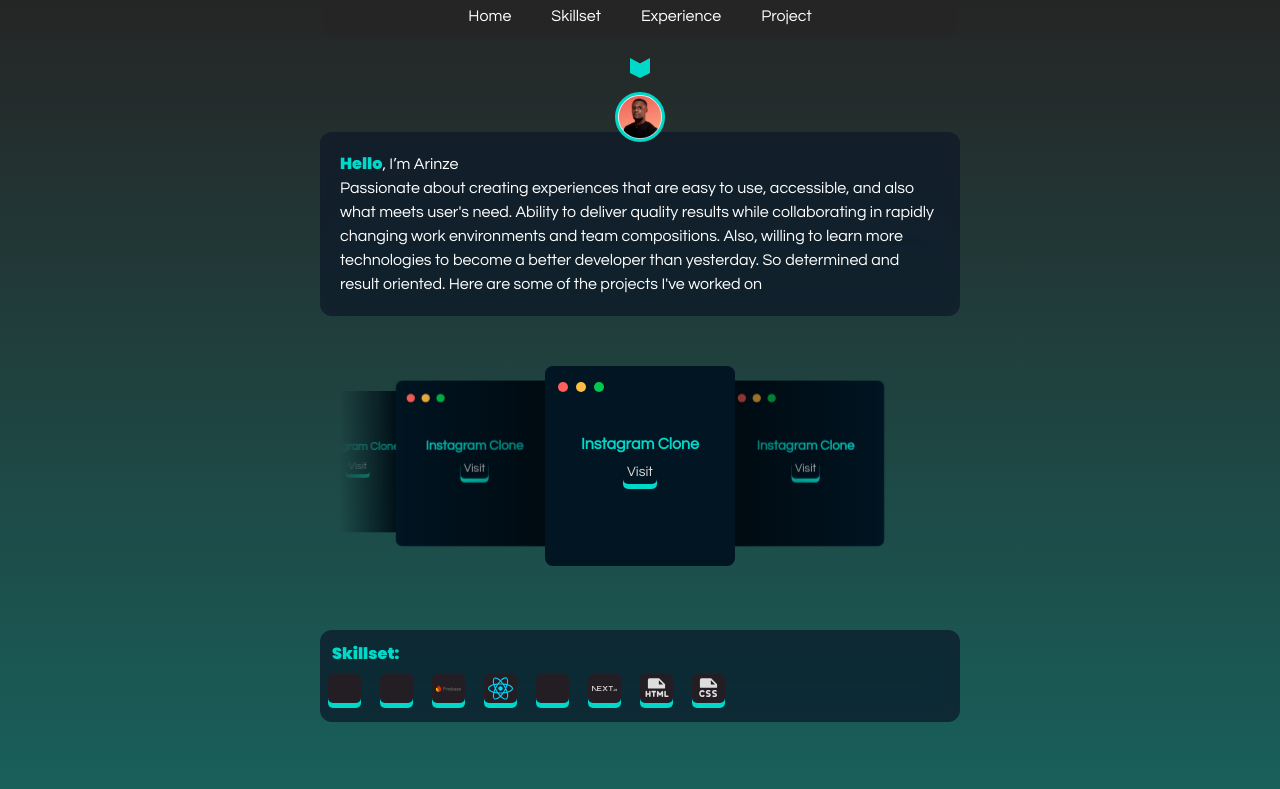
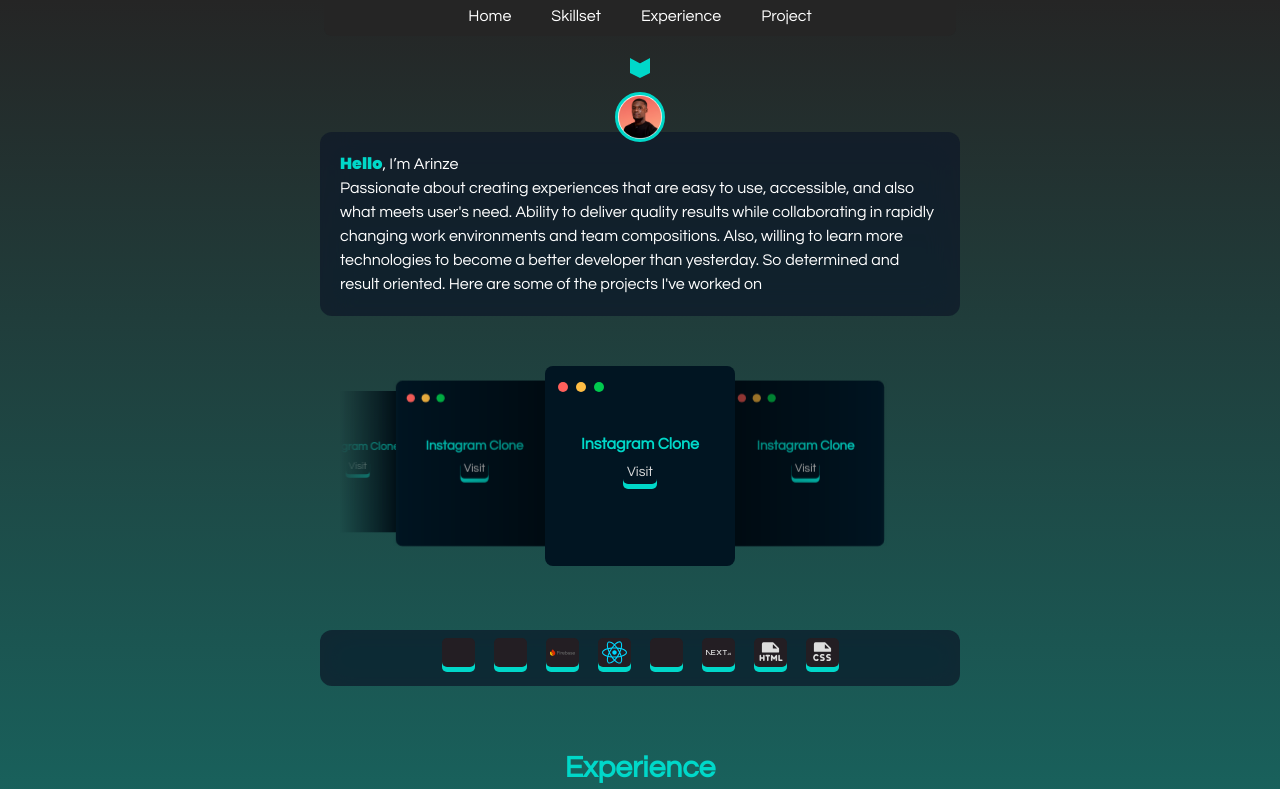
Before and after one commit to just-arizon/dev_arizon, a React (Vite) app: page / in a window 1280 px wide. Shown: the top 789 px of the page. Built offline with nearby package versions, Linux system fonts and the light colour scheme; some icons are missing.

Commit message:
skillset commit

```diff
--- a/src/assets/components/skillset.jsx
+++ b/src/assets/components/skillset.jsx
@@ -8,11 +8,12 @@
 
 const skillset = () => {
   return (
-    <div className='flex justify-center mt-12' id='skillset'>
+    <div className='flex justify-center  mt-12' id='skillset'>
       <div className="dash__profile" data-speed="" data-aos="">
-         <div className='pt-3 px-3'>
-         <span className=" text-[#00d8c9]">Skillset:</span>
+         <div className='pt-3 px-3 hidden'>
+         {/* <span className=" text-[#00d8c9]">Skillset:</span> */}
          </div>
+            <div className="flex justify-center">
               <ul className="flex gap-1 flex-wrap pb-3">
                 <li className="iconify toolkits">
                   <Icon icon="ic:outline-javascript" />
@@ -69,6 +70,7 @@
               </ul>
             </div>
           </div>
+    </div>
   );
 }
 
```
Lines whose indentation alone changed are shown as unchanged.
